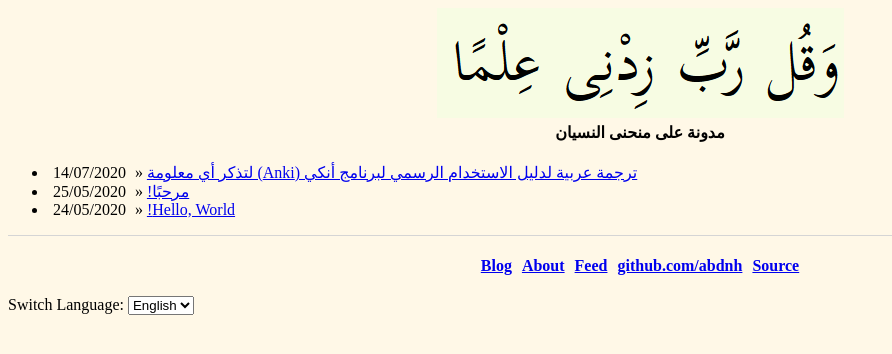
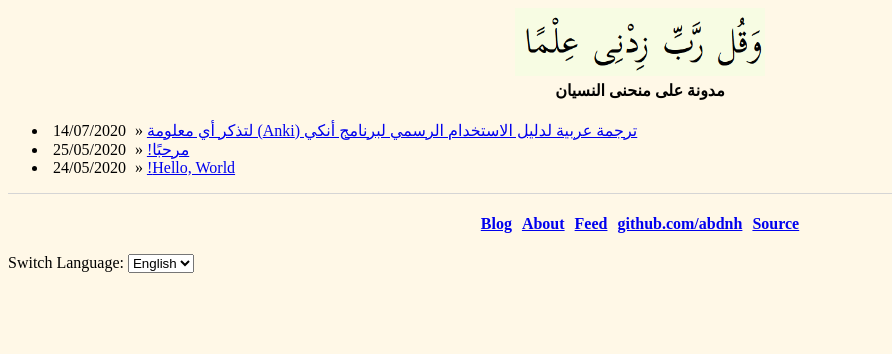
Before and after one commit to abdnh/abdnh.github.io, a Jekyll site: the page built from index.html, in a window 1280 px wide. Shown: the top 354 px of the page, without its empty margins (0-892 px from the left). Built offline with Jekyll 4.4.1, drawn with Linux system fonts in a browser that asks for light colours.

Commit message:
Adjust banner size

```diff
--- a/css/main.css
+++ b/css/main.css
@@ -6,6 +6,12 @@
 
 #main-header>h1 {
     font-size: 1em;
+}
+
+#main-header>img {
+    width: 250px;
+    height: auto;
+    max-width: 100%;
 }
 
 body {
```
